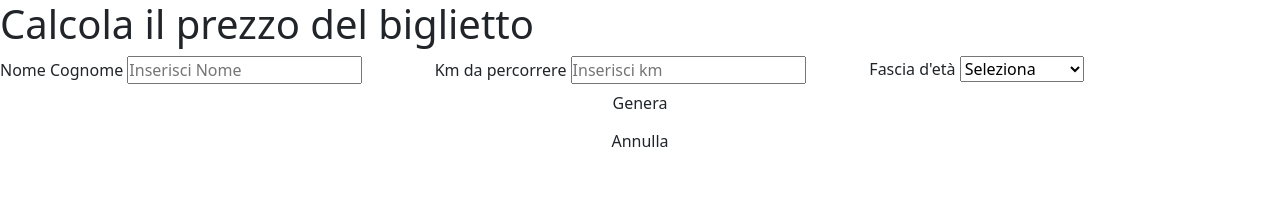
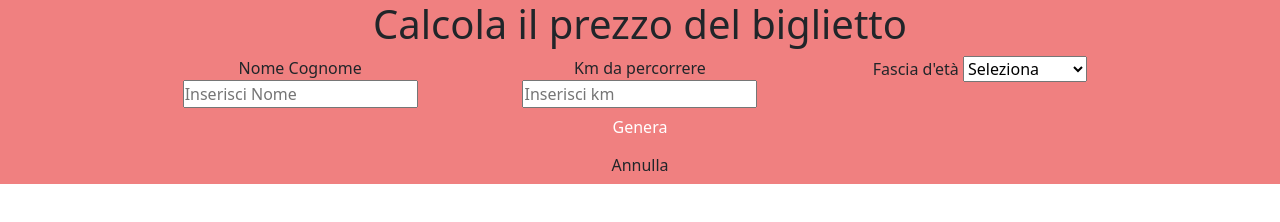
Before and after one commit to Luigidefilippo/js-biglietto-treno-form, a plain HTML site: page index.html in a window 1280 px wide. Drawn offline with nearby package versions, Linux system fonts and the light colour scheme.

Commit message:
finish js

```diff
--- a/css/style.css
+++ b/css/style.css
@@ -3,3 +3,11 @@
     margin: 0;
     box-sizing: border-box;
 }
+ .wrapper{
+    background-color: lightcoral;
+    /* /* height: 500px; */
+    flex-wrap: wrap;
+    display: flex;
+    justify-content: center;
+    text-align: center;
+ }
--- a/index.html
+++ b/index.html
@@ -35,7 +35,7 @@
                 </div>
             </div>
             <div class="row">
-                <button class="btn" id="bottone" type="button" name="button">Genera</button>
+                <button class="btn text-white" id="bottone" type="button" name="button">Genera</button>
                 <button class="btn" id="annulla" type="button" name="annulla">Annulla</button>
             </div>
         </div>
--- a/js/script.js
+++ b/js/script.js
@@ -21,5 +21,13 @@ generateBtn.addEventListener("click", function(){
       finalPrice = basePrice -( baseprice * 40 /100);
       offer = "Over 65";
   }
+  // generazione  numero cabina
+  const cabin = Math.floor(Math.random() 9*)+1;
 
+
+  // STAMPIAMO IL PREZZO IN PAGINA
+  document.getElementById("nome").innerHTML = `${name}`;
+  document.getElementById("offerta applicata ").innerHTML = `${offer}`;
+  document.getElementById("carrozza").innerHTML = `${cabin}`;
+  document.getElementById("costo").innerHTML = `€${finalPrice.toFixed(2)}`;
 })
```
